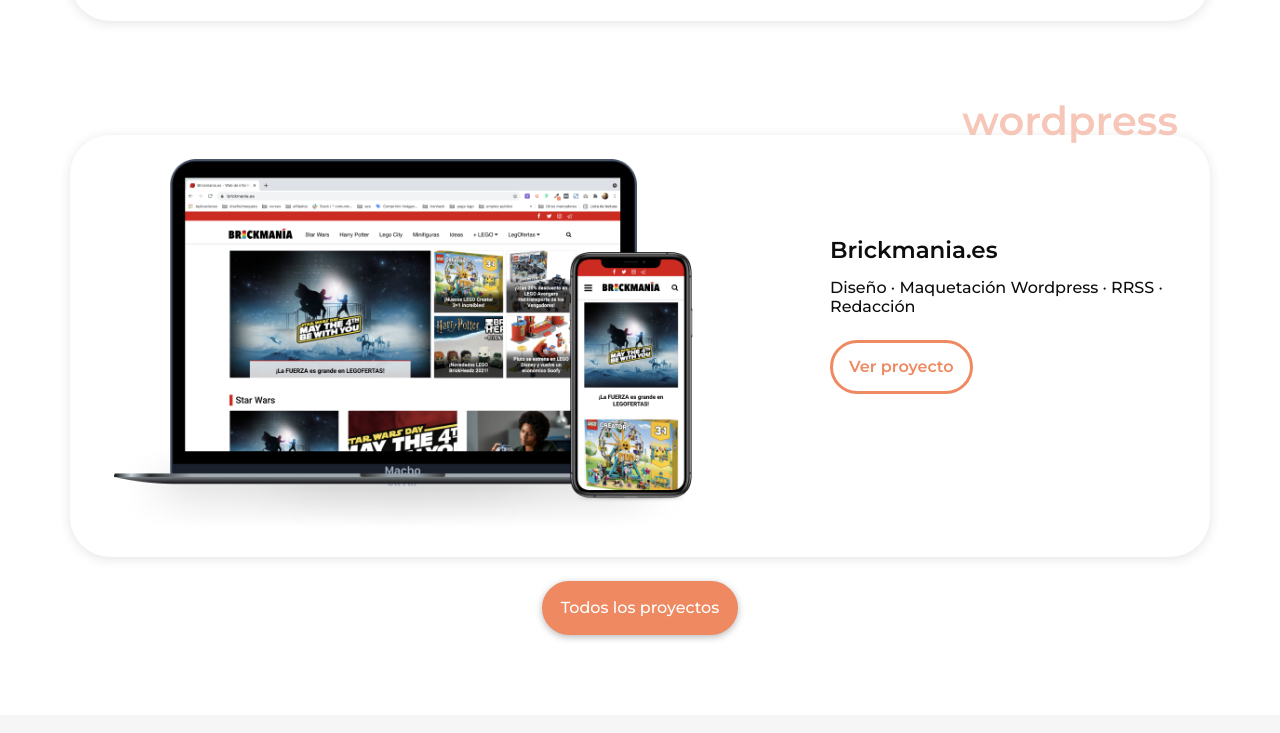
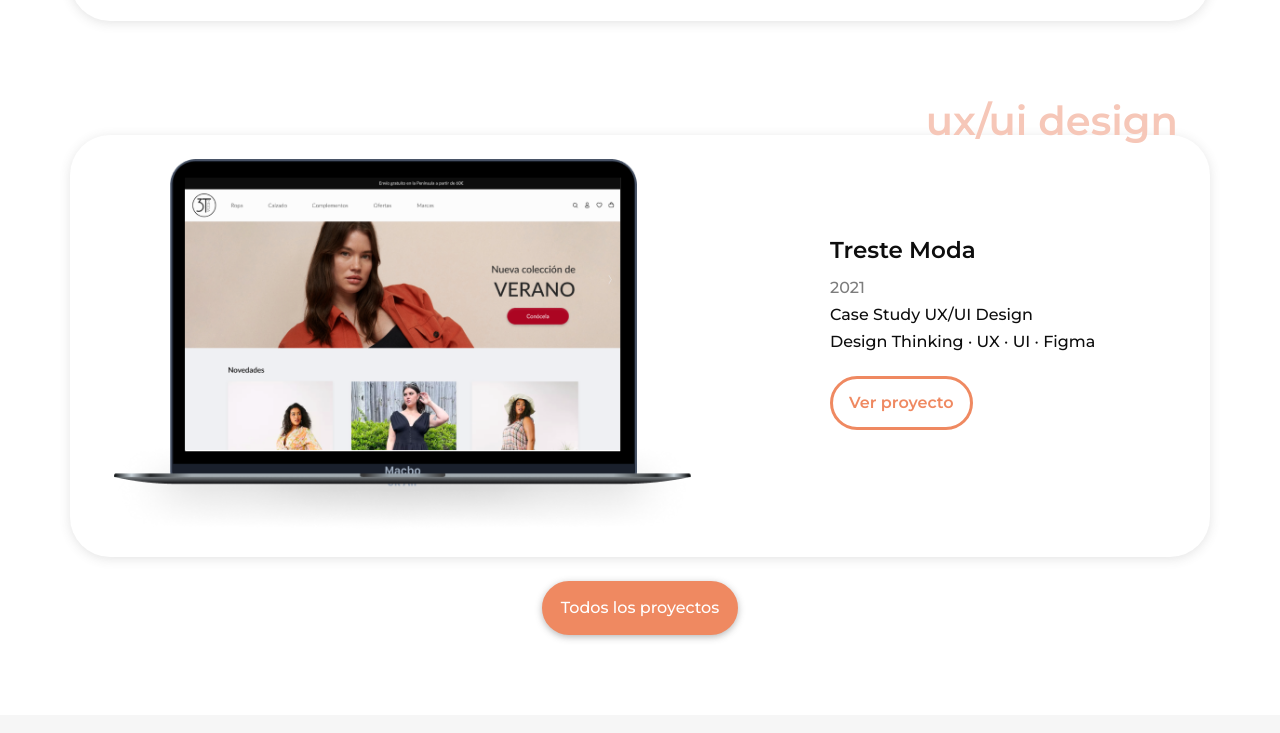
Before and after one commit to noeliaCasado/portfolio, a plain HTML site: page index.html in a window 1280 px wide. Shown: the part 2167-2900 px from the top of the page. Drawn offline with nearby package versions, Linux system fonts and the light colour scheme; a web font is replaced by a local one.

Commit message:
Add files via upload

```diff
--- a/index.html
+++ b/index.html
@@ -98,23 +98,27 @@
 
             </div>
         </section>
-
         <section class="main__project container" data-aos="fade-up">
             <h2>
-                wordpress
+                ux/ui design
             </h2>
             <div>
                 <div>
-                    <img src="img/brickmania.png" alt="Denti">
+                    <img src="img/trestemoda_.png" alt="Treste Moda">
                 </div>
                 <div>
-                    <h3>Brickmania.es</h3>
-                    <p>Diseño · Maquetación Wordpress · RRSS · Redacción</p>
-                    <a href="https://brickmania.es/" class="main__bt--secundary" target="_blank">Ver proyecto</a>
+                    <h3>Treste Moda</h3>
+                    <p class="date">2021</p>
+                    <p>Case Study UX/UI Design </p>
+                    <p>Design Thinking · UX · UI · Figma</p>
+                    <a href="https://noeliacasado.medium.com/e-commerce-treste-moda-redesign-case-study-5a3675487e78" class="main__bt--secundary"  target="_blank">Ver proyecto</a>
 
                 </div>
 
             </div>
+        </section>
+
+
         </section>
         <section class="main__align--center container" data-aos="fade-up">
             <a href="portfolio.html" class="main__bt--primary allLinks">Todos los proyectos
```
